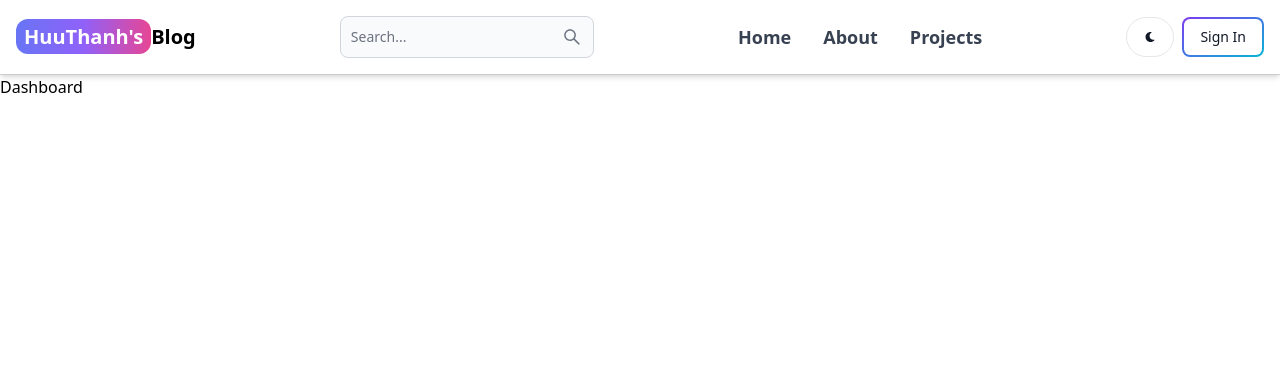
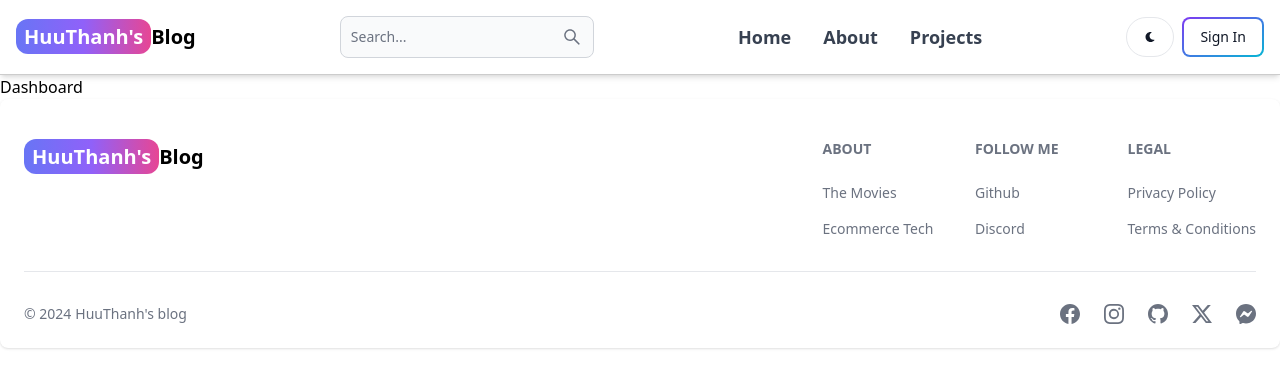
Before and after one commit to trh-thanh30/mern-blog, a React (Vite) app in the folder client/: page /dashboard in a window 1280 px wide. Shown: the top 388 px of the page. Built offline with nearby package versions, Linux system fonts and the light colour scheme.

Commit message:
create add footer component

```diff
--- a/client/src/App.jsx
+++ b/client/src/App.jsx
@@ -8,6 +8,7 @@
 import SignUpPage from "./pages/SignUp";
 import ProjectsPage from "./pages/Projects";
 import Header from "./components/Header";
+import FooterCom from "./components/Footer";
 function App() {
   return (
     <BrowserRouter>
@@ -24,6 +25,7 @@
           element={<DashboardPage></DashboardPage>}
         ></Route>
       </Routes>
+      <FooterCom></FooterCom>
     </BrowserRouter>
   );
 }
--- /dev/null
+++ b/client/src/components/Footer.jsx
@@ -0,0 +1,92 @@
+/* eslint-disable react/no-unescaped-entities */
+import { Footer } from "flowbite-react";
+import { Link } from "react-router-dom";
+import {
+  BsFacebook,
+  BsGithub,
+  BsInstagram,
+  BsTwitterX,
+  BsMessenger,
+} from "react-icons/bs";
+export default function FooterCom() {
+  return (
+    <Footer container className="border border-t-8 ">
+      <div className="w-full max-w-7xl mx-auto">
+        <div className="grid w-full justify-between sm:flex md:grid-cols-1">
+          <div className="mt-5">
+            <Link
+              to="/"
+              className={` self-center whitespace-nowrap text-lg sm:text-xl font-semibold dark:text-white `}
+            >
+              <span
+                className={` px-2 rounded-xl text-white py-1 bg-gradient-to-r from-indigo-500 via-purple-500 to-pink-500 `}
+              >
+                HuuThanh's
+              </span>
+              Blog
+            </Link>
+          </div>
+          <div className="grid grid-cols-2 gap-8 mt-4 sm:grid-cols-3 sm:gap-6">
+            <div>
+              <Footer.Title title="About"></Footer.Title>
+              <Footer.LinkGroup col>
+                <Footer.Link
+                  href="https://trh-thanh30.github.io/the-moviess/"
+                  target="_blank"
+                  rel="noopener noreferrer"
+                >
+                  The Movies
+                </Footer.Link>
+                <Footer.Link href="/" target="_blank" rel="noopener noreferrer">
+                  Ecommerce Tech
+                </Footer.Link>
+              </Footer.LinkGroup>
+            </div>
+            <div>
+              <Footer.Title title="Follow me"></Footer.Title>
+              <Footer.LinkGroup col>
+                <Footer.Link
+                  href="https://github.com/trh-thanh30"
+                  target="_blank"
+                  rel="noopener noreferrer"
+                >
+                  Github
+                </Footer.Link>
+                <Footer.Link href="#">Discord</Footer.Link>
+              </Footer.LinkGroup>
+            </div>
+
+            <div>
+              <Footer.Title title="Legal"></Footer.Title>
+              <Footer.LinkGroup col>
+                <Footer.Link href="#">Privacy Policy</Footer.Link>
+                <Footer.Link href="#">Terms &amp; Conditions</Footer.Link>
+              </Footer.LinkGroup>
+            </div>
+          </div>
+        </div>
+        <Footer.Divider></Footer.Divider>
+        <div className="w-full sm:flex sm:items-center sm:justify-between">
+          <Footer.Copyright
+            href="#"
+            by="HuuThanh's blog"
+            year={new Date().getFullYear()}
+          ></Footer.Copyright>
+          <div className="flex gap-6 sm:mt-0 mt-4 sm:justify-center">
+            <Footer.Icon
+              href="https://www.facebook.com/profile.php?id=100046281706417&locale=vi_VN"
+              icon={BsFacebook}
+            ></Footer.Icon>
+            <Footer.Icon href="#" icon={BsInstagram}></Footer.Icon>
+            <Footer.Icon
+              href="https://github.com/trh-thanh30"
+              icon={BsGithub}
+            ></Footer.Icon>
+            <Footer.Icon href="#" icon={BsTwitterX}></Footer.Icon>
+            <Footer.Icon href="#" icon={BsMessenger}></Footer.Icon>
+          </div>
+        </div>
+      </div>
+    </Footer>
+  );
+}
```
